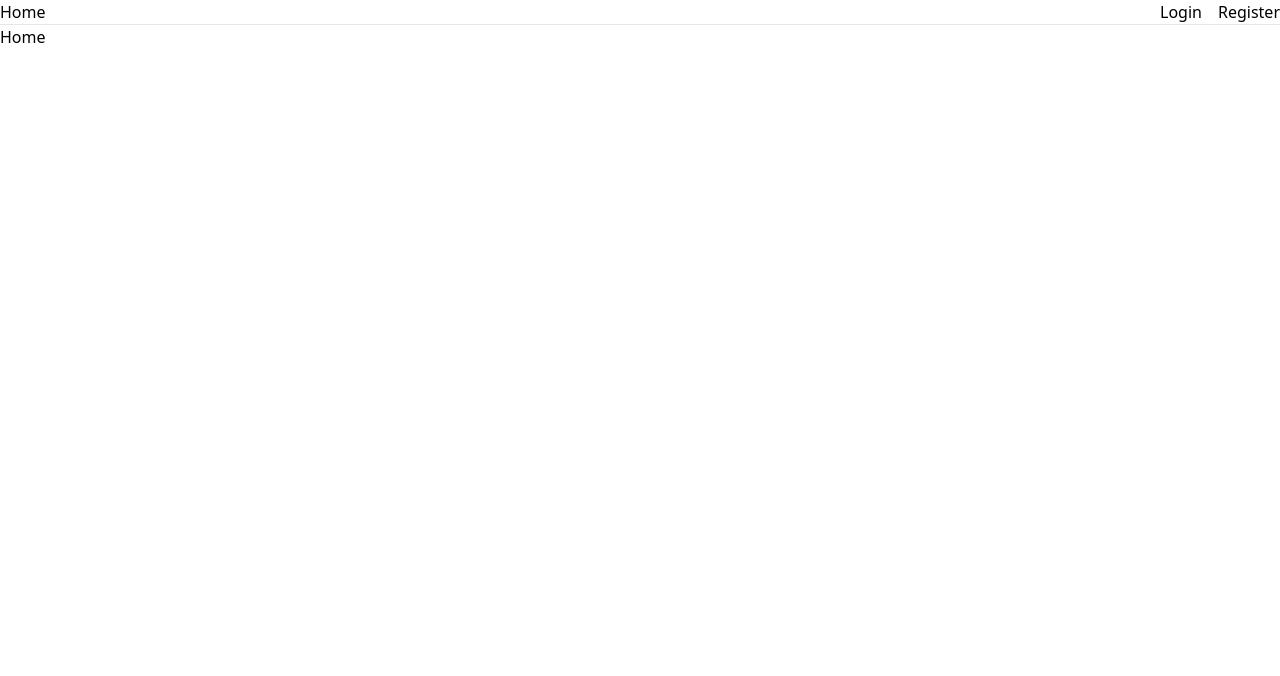
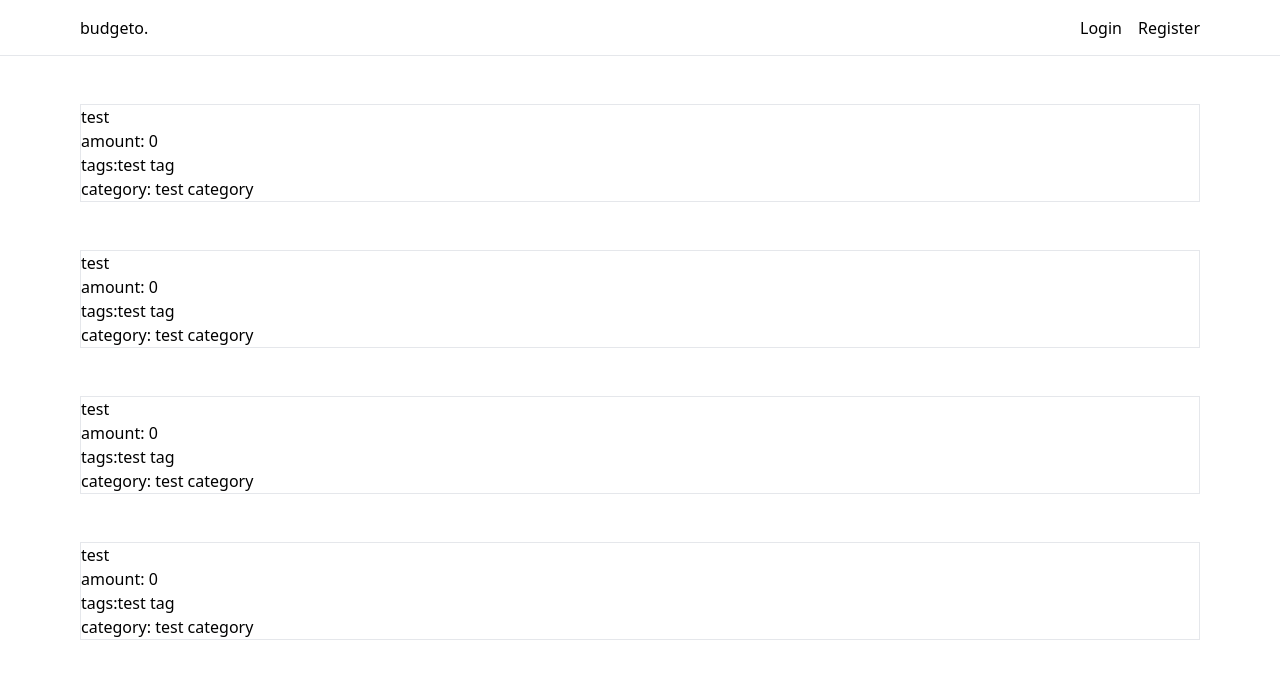
Before and after one commit to barangana/budget-app, a Next.js app: page / in a window 1280 px wide. Shown: the top 676 px of the page. Built offline with nearby package versions, Linux system fonts and the light colour scheme.

Commit message:
feat: navbar style, dashboard and card start

```diff
--- /dev/null
+++ b/src/app/components/Card.tsx
@@ -0,0 +1,26 @@
+// This component should take in title, amount spent, tag, categories and date
+
+import React from 'react'
+
+//TODO: Add date for the props
+
+interface CardProps {
+  title: String
+  amount: number
+  tag: String
+  category: String
+  // date:
+}
+
+const Card: React.FC<CardProps> = ({ title, amount, tag, category }) => {
+  return (
+    <div className='border mt-12'>
+      <div>{title}</div>
+      <div>amount: {amount}</div>
+      <div>tags:{tag}</div>
+      <div>category: {category}</div>
+    </div>
+  )
+}
+
+export default Card
--- /dev/null
+++ b/src/app/components/Dashboard.tsx
@@ -0,0 +1,16 @@
+import React from 'react'
+import MaxWidthWrapper from './MaxWidthWrapper'
+import Card from './Card'
+
+const Dashboard = () => {
+  return (
+    <MaxWidthWrapper>
+      <Card title='test' amount={0} tag='test tag' category='test category' />
+      <Card title='test' amount={0} tag='test tag' category='test category' />
+      <Card title='test' amount={0} tag='test tag' category='test category' />
+      <Card title='test' amount={0} tag='test tag' category='test category' />
+    </MaxWidthWrapper>
+  )
+}
+
+export default Dashboard
--- /dev/null
+++ b/src/app/components/MaxWidthWrapper.tsx
@@ -0,0 +1,11 @@
+import { ReactNode } from 'react'
+
+const MaxWidthWrapper = ({ children }: { children: ReactNode }) => {
+  return (
+    <div className='mx-auto w-full max-w-screen-xl px-2.5 md:px-20'>
+      {children}
+    </div>
+  )
+}
+
+export default MaxWidthWrapper
--- a/src/app/components/Navbar.tsx
+++ b/src/app/components/Navbar.tsx
@@ -1,19 +1,20 @@
 import Link from 'next/link'
 import React from 'react'
-
-
+import MaxWidthWrapper from './MaxWidthWrapper'
 
 const Navbar = () => {
   return (
-    <div className='border-b border-gray-200 bg-white/75'>
-      <div className='flex justify-between'>
-        <Link href='/'>Home</Link>
-        <div className='space-x-4'>
-          <Link href='/login'>Login</Link>
-          <Link href='/register'>Register</Link>
+    <nav className='h-14 border-b border-gray-200 bg-white/75'>
+      <MaxWidthWrapper>
+        <div className='flex h-14 justify-between items-center '>
+          <Link href='/'>budgeto.</Link>
+          <div className='space-x-4'>
+            <Link href='/login'>Login</Link>
+            <Link href='/register'>Register</Link>
+          </div>
         </div>
-      </div>
-    </div>
+      </MaxWidthWrapper>
+    </nav>
   )
 }
 
--- a/src/app/page.tsx
+++ b/src/app/page.tsx
@@ -1,7 +1,12 @@
 import React from 'react'
+import Dashboard from './components/Dashboard'
 
 const Home = () => {
-  return <div>Home</div>
+  return (
+    <div className='flex justify-between'>
+      <Dashboard />
+    </div>
+  )
 }
 
 export default Home
```
